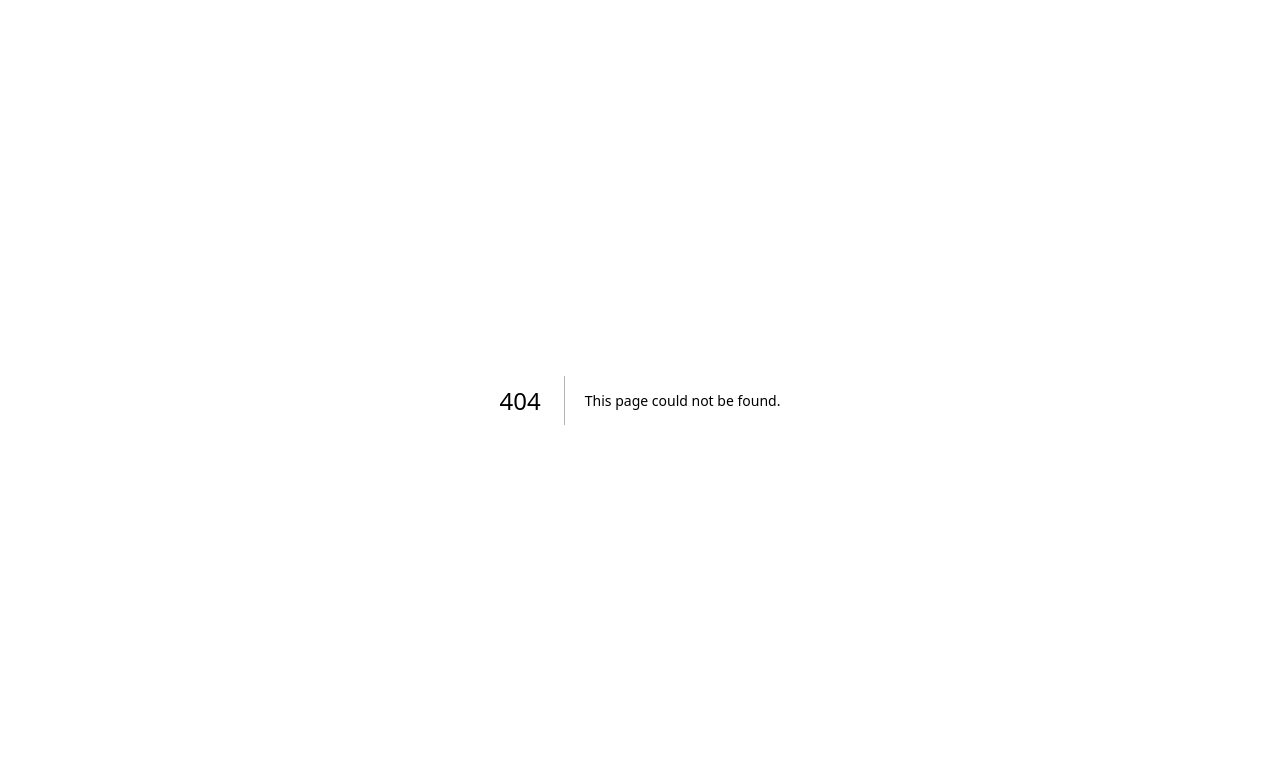
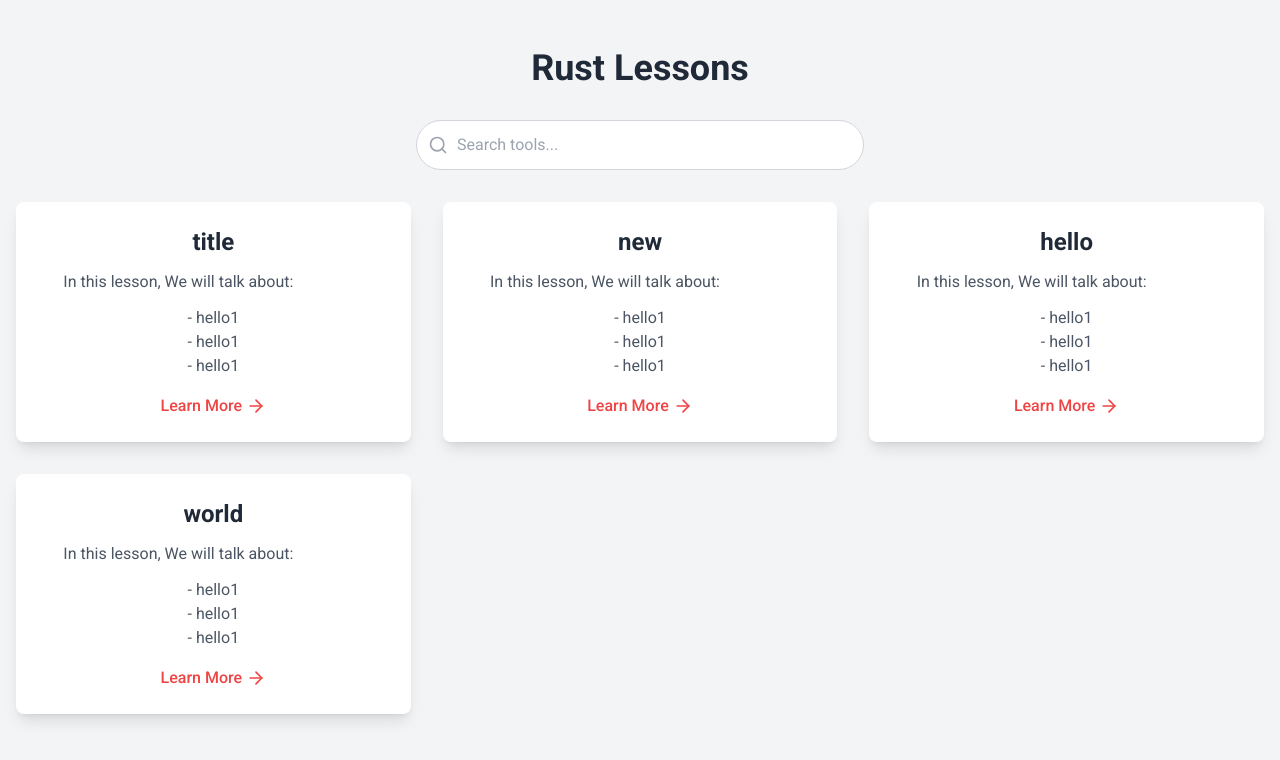
Before and after one commit to Winterhub-1990/rustcrab, a Next.js app: page /lessons in a window 1280 px wide. Before the commit this address had no page. Shown: the top 760 px of the page. Built offline with nearby package versions, Linux system fonts and the light colour scheme.

Commit message:
adding lessons page

```diff
--- /dev/null
+++ b/src/app/lessons/page.tsx
@@ -0,0 +1,81 @@
+"use client";
+
+import React, { useState } from "react";
+import Link from "next/link";
+import { ArrowRight, Search } from "lucide-react";
+import { lessons } from "@/data/lessons";
+
+export default function DevTools() {
+  const [searchTerm, setSearchTerm] = useState("");
+  const [filteredTools, setFilteredTools] = useState(lessons);
+
+  const handleSearch = (event: React.ChangeEvent<HTMLInputElement>) => {
+    const term = event.target.value.toLowerCase();
+    setSearchTerm(term);
+    const filtered = lessons.filter((lessons) =>
+      lessons.title.toLowerCase().includes(term)
+    );
+    setFilteredTools(filtered);
+  };
+
+  return (
+    <div className="min-h-screen bg-gray-100 dark:bg-gray-900">
+      <div className="container mx-auto px-4 py-12">
+        <h1 className="text-4xl font-bold mb-8 text-center text-gray-800 dark:text-white">
+          Rust Lessons
+        </h1>
+
+        <div className="mb-8 max-w-md mx-auto">
+          <div className="relative">
+            <input
+              type="text"
+              placeholder="Search tools..."
+              value={searchTerm}
+              onChange={handleSearch}
+              className="w-full p-3 pl-10 rounded-full border border-gray-300 dark:border-gray-700 bg-white dark:bg-gray-800 text-gray-900 dark:text-white focus:outline-none focus:ring-2 focus:ring-red-500"
+            />
+            <Search
+              className="absolute left-3 top-1/2 transform -translate-y-1/2 text-gray-400"
+              size={20}
+            />
+          </div>
+        </div>
+
+        <div className="grid grid-cols-1 md:grid-cols-2 lg:grid-cols-3 gap-8">
+          {filteredTools.map((lesson, index) => (
+            <Link
+              href={lesson.link}
+              key={index}
+              target="_blank"
+              rel="noopener noreferrer"
+              className="bg-white dark:bg-gray-800 p-6 rounded-lg shadow-lg transition duration-300 hover:shadow-xl hover:scale-105"
+            >
+              <div className="flex flex-col items-center text-center">
+                <h3 className="text-2xl font-semibold mb-3 text-gray-800 dark:text-white">
+                  {lesson.title}
+                </h3>
+                <div className="text-gray-600 dark:text-gray-400 mb-4">
+                  <p className="w-[300px] text-start mb-3">
+                    In this lesson, We will talk about:
+                  </p>
+                  {lesson.topics.map((topic, id) => (
+                    <p key={id}>- {topic}</p>
+                  ))}
+                </div>
+                <span className="text-red-500 hover:text-red-600 font-medium flex items-center gap-1">
+                  Learn More <ArrowRight size={20} />
+                </span>
+              </div>
+            </Link>
+          ))}
+        </div>
+
+        {filteredTools.length === 0 && (
+          <p className="text-center text-gray-600 dark:text-gray-400 mt-8">
+            No tools found matching your search.
+          </p>
+        )}
+      </div>
+    </div>
+  );
+}
--- a/src/components/LessonSection.tsx
+++ b/src/components/LessonSection.tsx
@@ -1,46 +1,58 @@
 import React from "react";
 import Link from "next/link";
-import Image from "next/image";
-import { tools } from "@/data/tools";
+import { lessons } from "@/data/lessons";
 
 export default function LessonSection() {
   return (
     <section className="py-16 dark:bg-gray-800 bg-gray-200 rounded-md my-4">
       <div className="container mx-auto px-4">
         <h2 className="text-4xl font-bold mb-8 text-center text-current">
-          Rust Developer Tools
+          Rust lessons
         </h2>
         <div className="grid grid-cols-1 md:grid-cols-3 gap-8">
-          {tools.slice(0, 3).map((tool, index) => (
+          {lessons.slice(0, 3).map((lesson, index) => (
             <Link
               target="_blank"
-              href={tool.link}
+              href={lesson.link}
               key={index}
               className="dark:bg-gray-900 bg-gray-100 p-6 rounded-lg shadow-lg transition duration-300 hover:shadow-xl hover:scale-105"
             >
               <div className="flex flex-col items-center text-center">
-                <Image
-                  src={tool.icon}
-                  alt={tool.name}
-                  width={75}
-                  height={75}
-                  className="rounded-md mb-4 w-20 h-20 p-2 object-contain"
-                />
+                <div className="relative w-[350px] overflow-hidden h-0 pb-[56.25%]">
+                  {/* <iframe
+                    width="350"
+                    height="350"
+                    src={lesson.embed}
+                    frameborder="0"
+                    allow="accelerometer; autoplay; clipboard-write; encrypted-media; gyroscope; picture-in-picture; web-share"
+                    referrerpolicy="strict-origin-when-cross-origin"
+                    allowfullscreen
+                  ></iframe> */}
+                </div>
                 <h3 className="text-2xl font-semibold mb-3 text-current">
-                  {tool.name}
+                  {lesson.title}
                 </h3>
-                <p className="dark:text-gray-400 text-gray-600 mb-4">
-                  {tool.description}
-                </p>
+                <div className="dark:text-gray-400 text-gray-600 mb-4">
+                  <p className="w-[300px] text-start mb-3">
+                    In this lesson, We will talk about:
+                  </p>
+                  {lesson.topics.map((topic) => {
+                    return (
+                      <>
+                        <p>- {topic}</p>
+                      </>
+                    );
+                  })}
+                </div>
               </div>
             </Link>
           ))}
         </div>
       </div>
       <div className="mt-12 text-center">
-        <Link href="/devtools">
+        <Link href="/lessons">
           <button className="bg-red-500 hover:bg-red-600 text-white font-semibold py-3 px-6 rounded-full transition duration-300 ease-in-out transform hover:scale-105 focus:outline-none focus:ring-2 focus:ring-red-500 focus:ring-opacity-50">
-            See More Tools
+            See More Lessons
           </button>
         </Link>
       </div>
--- /dev/null
+++ b/src/data/lessons.ts
@@ -0,0 +1,33 @@
+export interface Lesson {
+  title: string;
+  topics: Array<string>;
+  link: string;
+  embed: string;
+}
+
+export const lessons: Array<Lesson> = [
+  {
+    title: "title",
+    topics: ["hello1", "hello1", "hello1"],
+    link: " qwertyuiop",
+    embed: "cvbnm,",
+  },
+  {
+    title: "new",
+    topics: ["hello1", "hello1", "hello1"],
+    link: " qwertyuiop",
+    embed: "cvbnm,",
+  },
+  {
+    title: "hello",
+    topics: ["hello1", "hello1", "hello1"],
+    link: " qwertyuiop",
+    embed: "cvbnm,",
+  },
+  {
+    title: "world",
+    topics: ["hello1", "hello1", "hello1"],
+    link: " qwertyuiop",
+    embed: "cvbnm,",
+  },
+];
```
Also changed, not shown: src/data/lesson.ts (deleted, +0 -44 lines), src/app/lesssons/page.tsx (deleted).
